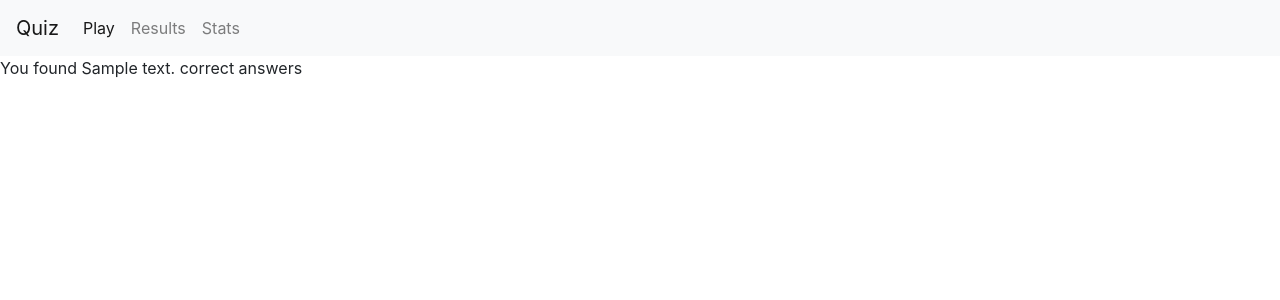
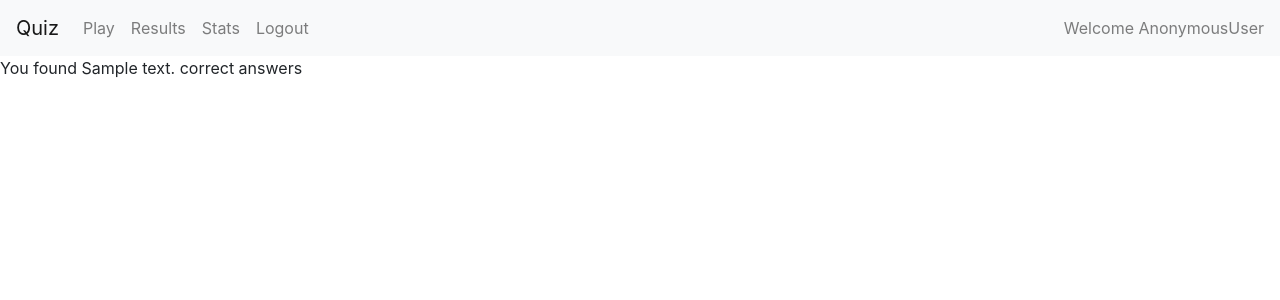
Before and after one commit to lounerios/quiz-app, a Django app: template quiz/quiz/templates/result.html in a window 1280 px wide. Shown: the top 300 px of the page. Run offline with Django 3.2, Linux system fonts and the light colour scheme; the template is opened without the code that fills it: most values are stand-ins (such as "Sample title", 1, 10 or a date in 2020); some libraries are stand-ins or nearby versions.

Commit message:
Add links to navbar Add results Add logout mechanism

```diff
--- a/quiz/quiz/models.py
+++ b/quiz/quiz/models.py
@@ -31,5 +31,5 @@ class QuizQuestions(models.Model):
 
 class QuizResult(models.Model):
     quizName = models.CharField(max_length=64)
-    correctAnswers = models.IntegerField()
+    correctAnswers = models.CharField(max_length=16)
     userName = models.CharField(max_length=64)
--- a/quiz/quiz/templates/base.html
+++ b/quiz/quiz/templates/base.html
@@ -16,18 +16,24 @@
             <button class="navbar-toggler" type="button" data-toggle="collapse" data-target="#navbarNav" aria-controls="navbarNav" aria-expanded="false" aria-label="Toggle navigation">
               <span class="navbar-toggler-icon"></span>
             </button>
-            <div class="collapse navbar-collapse" id="navbarNav">
-              <ul class="navbar-nav">
-                <li class="nav-item active">
-                  <a class="nav-link" href="#">Play <span class="sr-only">(current)</span></a>
+            <div class="collapse navbar-collapse" id="navbarText">
+              <ul class="navbar-nav mr-auto">
+                <li class="nav-item">
+                  <a class="nav-link" href="/">Play</a>
                 </li>
                 <li class="nav-item">
-                  <a class="nav-link" href="#">Results</a>
+                  <a class="nav-link" href="/results">Results</a>
                 </li>
                 <li class="nav-item">
-                  <a class="nav-link" href="#">Stats</a>
+                  <a class="nav-link" href="/stats">Stats</a>
+                </li>
+                <li class="nav-item">
+                  <a class="nav-link" href="/logout">Logout</a>
                 </li>
               </ul>
+              <span class="navbar-text">
+                Welcome {{request.user}}
+              </span>
             </div>
           </nav>
         {% block content %}
--- a/quiz/quiz/templates/home.html
+++ b/quiz/quiz/templates/home.html
@@ -9,13 +9,13 @@
     <input type="hidden" name="quizName" value="{{quiz.name}}"></input>
     {% for question in quiz.questions %}
     <div class="form-group">
-        <label for="formQuestion">{{question.question}}</label>
+        <label for="formQuestion">{{question.question|safe}}</label>
         <fieldset class="form-group">
             <div class="col-sm-10">
                 {% for answer in question.answers %}
                 <div class="form-check">
                     <input class="form-check-input" type="radio" name="question_{{question.id}}" value="{{answer}}" id="question_{{question.id}}" >
-                    <label class="form-check-label" for="gridRadios1">
+                    <label class="form-check-label" for="question_{{question.id}}">
                       {{ answer }}
                     </label>
                   </div>
--- a/quiz/quiz/templates/login.html
+++ b/quiz/quiz/templates/login.html
@@ -1,13 +1,11 @@
 <h2>Login Form</h2>
+<h3>If you don't have an account. Please click <a href='/signup'>here</a></h3>
 <form method="post">
   {% csrf_token %}
   {% for field in form %}
     <p>
       {{ field.label_tag }}<br>
       {{ field }}
-      {% if field.help_text %}
-        <small style="color: grey">{{ field.help_text }}</small>
-      {% endif %}
       {% for error in field.errors %}
         <p style="color: red">{{ error }}</p>
       {% endfor %}
--- a/quiz/quiz/templates/signup.html
+++ b/quiz/quiz/templates/signup.html
@@ -5,9 +5,6 @@
     <p>
       {{ field.label_tag }}<br>
       {{ field }}
-      {% if field.help_text %}
-        <small style="color: grey">{{ field.help_text }}</small>
-      {% endif %}
       {% for error in field.errors %}
         <p style="color: red">{{ error }}</p>
       {% endfor %}
--- a/quiz/quiz/urls.py
+++ b/quiz/quiz/urls.py
@@ -2,13 +2,15 @@ from django.contrib import admin
 from django.urls import path
 from django.conf.urls import url, include
 from quiz import views
-from quiz.user_views import home_view, signup_view, login_view
+from quiz.user_views import home_view, signup_view, login_view, results_view, logout_view
 
 urlpatterns = [
     path('admin/', admin.site.urls),
     path('', home_view, name='home'),
     path('login/', login_view, name='login'),
     path('signup/', signup_view, name='signup'),
+    path('results/', results_view, name='results'),
+    path('logout/', logout_view, name='logout'),
     url(r'api/quiz', views.get_quiz),
     url(r'api/answers/', views.post_answers),
 
--- a/quiz/quiz/views.py
+++ b/quiz/quiz/views.py
@@ -25,13 +25,15 @@ def get_quiz(request):
 def post_answers(request):
     correct_answers = 0
     data = request.data
+    answers_count = 0
     for answer in data:
+        answers_count = answers_count + 1
         question_id = answer['question']
         question = models.Question.objects.get(id=question_id)
         if question.correct_answer == answer['answer']:
             correct_answers += 1
 
     jsonResponse = {}
-    jsonResponse['correct_answers'] = correct_answers
+    jsonResponse['correct_answers'] = str(correct_answers) + '/' + str(answers_count)
 
     return JsonResponse(jsonResponse)
```
Also changed, not shown: quiz/quiz/templates/results.html (added, +25 -0 lines), quiz/quiz/user_views.py (+40 -19 lines).
